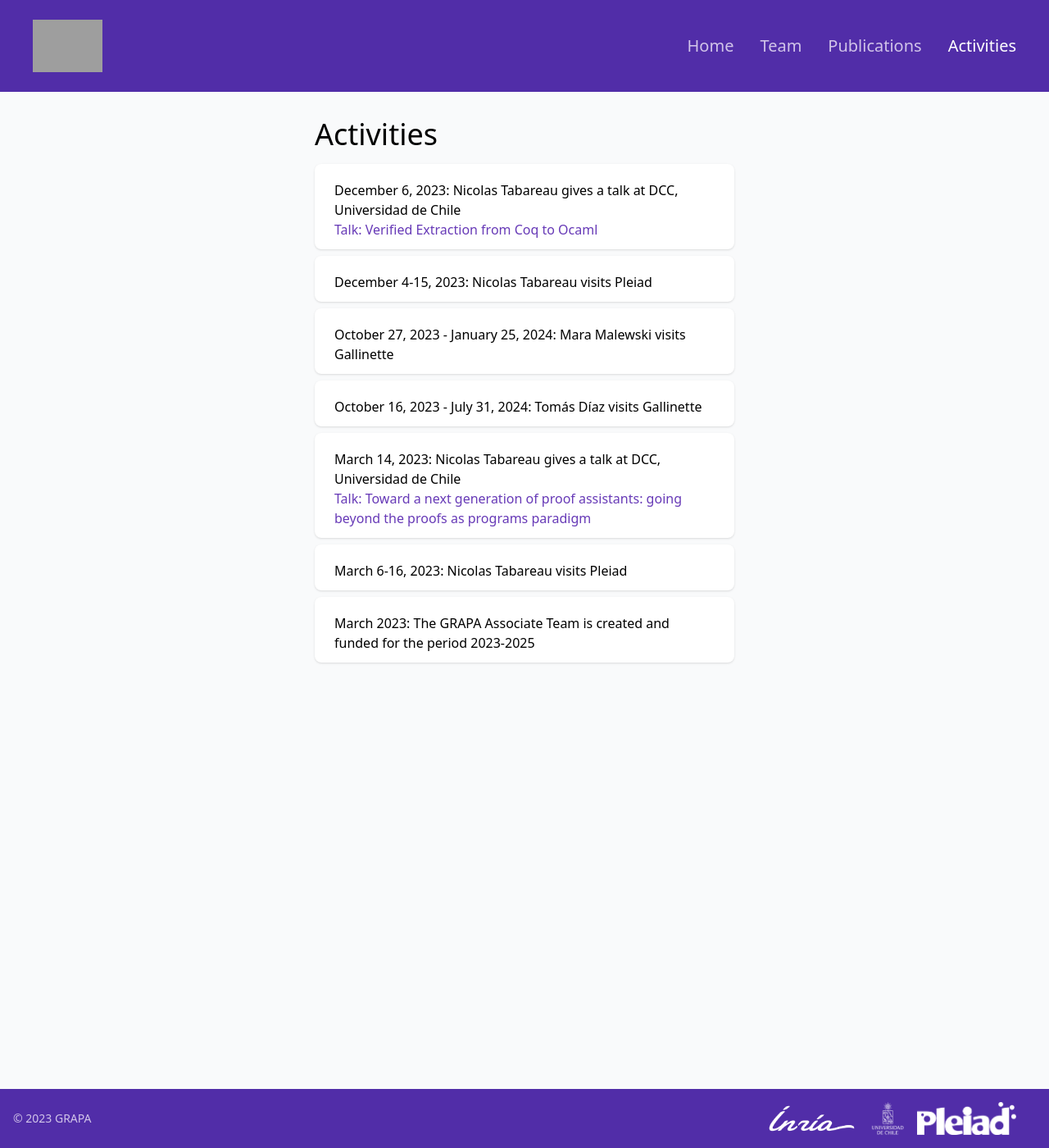
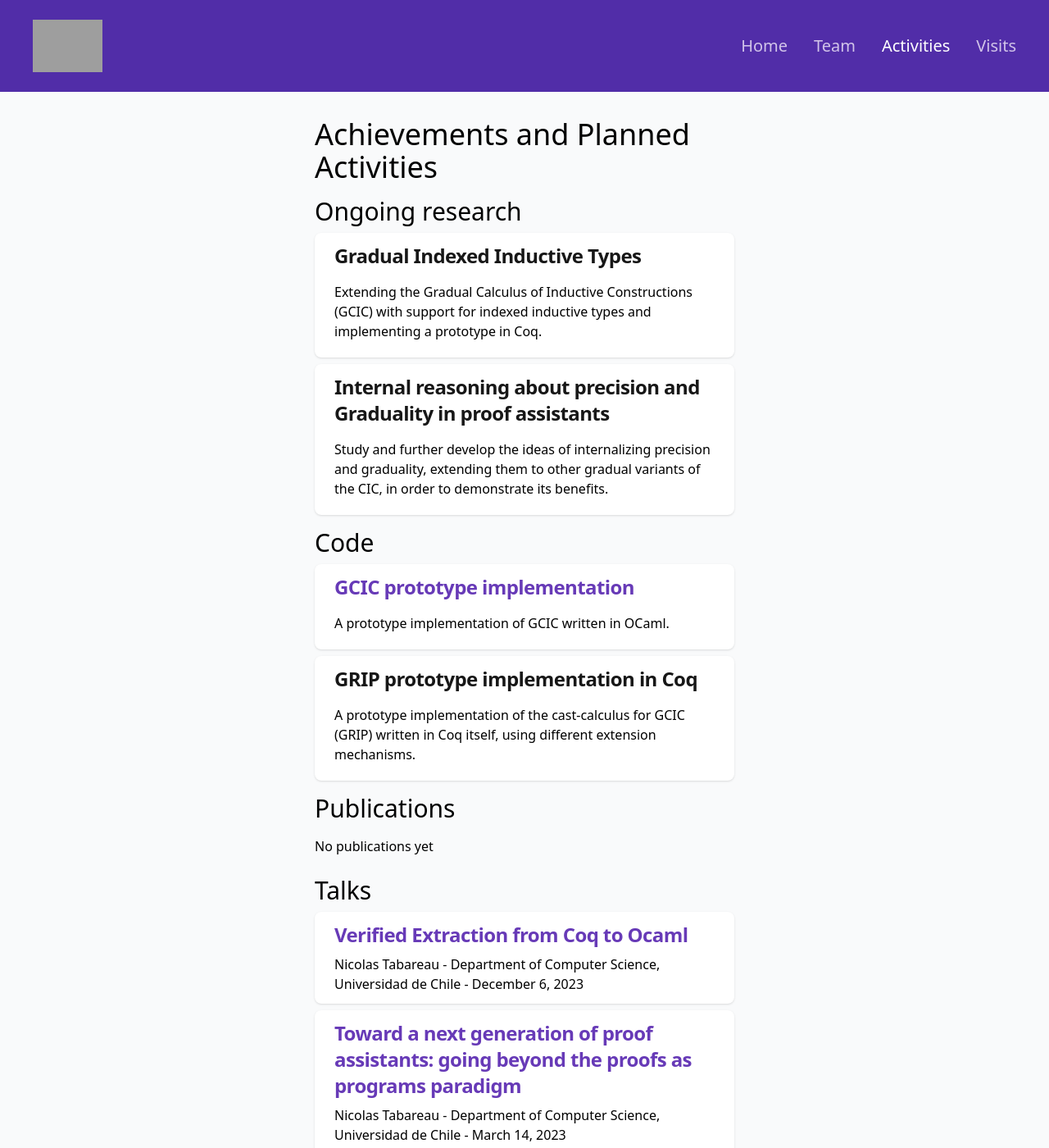
Before and after one commit to pleiad/grapa-website, a Jekyll site: the page built from activities.html, in a window 1280 px wide and 1400 px high. Shown: the whole window at 82% size. Built offline with Jekyll 4.4.1, drawn with Linux system fonts in a browser that asks for light colours; nearby versions of some CDN libraries; some web fonts are replaced; some of the changed text lies outside the part shown; grey boxes are pictures that could not be loaded.

Commit message:
Restructure activities and visits plus add more info on activities

```diff
--- a/_config.yml
+++ b/_config.yml
@@ -44,10 +44,10 @@ navigation_header:
   url: /
 - title: Team
   url: /team/
-- title: Publications
-  url: /publications/
 - title: Activities
   url: /activities/
+- title: Visits
+  url: /visits/
 
 # Build settings
 theme: minima
--- a/_data/activities.yml
+++ b/_data/activities.yml
@@ -15,6 +15,10 @@
   date: October 16, 2023 - July 31, 2024
   description:
 
+- title: Éric Tanter visits Gallinette
+  date: June 27, 2023 - August 4, 2023
+  description:
+
 - title: Nicolas Tabareau gives a talk at DCC, Universidad de Chile
   date: March 14, 2023
   description: "Talk: Toward a next generation of proof assistants: going beyond the proofs as programs paradigm"
--- /dev/null
+++ b/_data/visits.yml
@@ -0,0 +1,31 @@
+- title: Nicolas Tabareau visits Pleiad
+  date: December 4-15, 2023
+  description:
+
+- title: Mara Malewski visits Gallinette
+  date: October 27, 2023 - January 25, 2024
+  description:
+
+- title: Tomás Díaz visits Gallinette
+  date: October 16, 2023 - July 31, 2024
+  description:
+
+- title: Koen Jacobs visits Pleiad
+  date: October 16, 2023 - Ongoing
+  description:
+
+- title: Éric Tanter visits Gallinette
+  date: June 27, 2023 - August 4, 2023
+  description:
+
+- title: Koen Jacobs visits Gallinette
+  date: June 19, 2023 - October 13, 2023
+  description:
+
+- title: Nicolas Tabareau visits Pleiad
+  date: March 6-16, 2023
+  description:
+
+- title: Koen Jacobs visits Pleiad
+  date: January 24, 2023 - June 16, 2023
+  description:
--- a/activities.html
+++ b/activities.html
@@ -1,8 +1,122 @@
 ---
 layout: default
+publication_limit: 100
 ---
 
-<main class="">
-  <h1 class="mb-4">Activities</h1>
-  {% include activity-list.html %}
+{% assign pub_size = site.data.publications.size | size %}
+<main class="flex flex-col space-y-8">
+    <section class="flex flex-col">
+      <h1 class="mb-4">Achievements and Planned Activities</h1>
+      <section class="mb-4">
+        <h2 class="mb-2">Ongoing research</h2>
+        <ul class="flex flex-col space-y-2">
+          <li class="py-3 px-6 bg-white rounded-lg shadow hover:bg-gray-100">
+            <div class="flex justify-between">
+              <h5
+                class="mb-2 text-2xl font-bold tracking-tight {{site.palette.text.dark}}"
+              >
+                Gradual Indexed Inductive Types
+              </h5>
+            </div>
+            <div class="flex flex-col">
+              <p>
+                Extending the Gradual Calculus of Inductive Constructions (GCIC) with support for indexed inductive types and implementing a prototype in Coq.
+              </p>
+            </div>
+          </li>
+          <li class="py-3 px-6 bg-white rounded-lg shadow hover:bg-gray-100">
+            <div class="flex justify-between">
+              <h5
+                class="mb-2 text-2xl font-bold tracking-tight {{site.palette.text.dark}}"
+              >
+                Internal reasoning about precision and Graduality in proof assistants
+              </h5>
+            </div>
+            <div class="flex flex-col">
+              <p>
+                Study and further develop the ideas of internalizing precision and graduality, extending them to other gradual variants of the CIC, in order to demonstrate its benefits.
+              </p>
+            </div>
+          </li>
+        </ul>
+      </section>
+      <section class="mb-4">
+        <h2 class="mb-2">Code</h2>
+        <ul class="flex flex-col space-y-2">
+          <li class="py-3 px-6 bg-white rounded-lg shadow hover:bg-gray-100">
+            <div class="flex justify-between">
+              <h5
+                class="mb-2 text-2xl font-bold tracking-tight {{site.palette.text.dark}}"
+              >
+                <a href="https://github.com/pleiad/GCIC-ML">GCIC prototype implementation</a>
+              </h5>
+            </div>
+            <div class="flex flex-col">
+              <p>
+                A prototype implementation of GCIC written in OCaml.
+              </p>
+            </div>
+          </li>
+          <li class="py-3 px-6 bg-white rounded-lg shadow hover:bg-gray-100">
+            <div class="flex justify-between">
+              <h5
+                class="mb-2 text-2xl font-bold tracking-tight {{site.palette.text.dark}}"
+              >
+                GRIP prototype implementation in Coq
+              </h5>
+            </div>
+            <div class="flex flex-col">
+              <p>
+                A prototype implementation of the cast-calculus for GCIC (GRIP) written in Coq itself, using different extension mechanisms.
+              </p>
+            </div>
+          </li>
+        </ul>
+      </section>
+
+      <section class="mb-4">
+        <h2 class="mb-2">Publications</h2>
+        {% if pub_size == 0 %}
+        <p>No publications yet</p>
+        {% else %}
+        {% include publication-list.html src=site.data.publications %}
+        {% endif %}
+      </section>
+      <section class="mb-4">
+        <h2 class="mb-2">Talks</h2>
+        <ul class="flex flex-col space-y-2">
+          <li class="py-3 px-6 bg-white rounded-lg shadow hover:bg-gray-100">
+            <div class="flex justify-between">
+              <h5
+                class="mb-2 text-2xl font-bold tracking-tight {{site.palette.text.dark}}"
+              >
+                <a href="https://comunicaciones.dcc.uchile.cl/events/312-charla-verified-extraction-from-coq-to-ocaml/">Verified Extraction from Coq to Ocaml</a>
+              </h5>
+            </div>
+            <div class="flex flex-col">
+              Nicolas Tabareau - Department of Computer Science, Universidad de Chile - December 6, 2023
+            </div>
+          </li>
+          <li class="py-3 px-6 bg-white rounded-lg shadow hover:bg-gray-100">
+            <div class="flex justify-between">
+              <h5
+                class="mb-2 text-2xl font-bold tracking-tight {{site.palette.text.dark}}"
+              >
+              <a href="https://comunicaciones.dcc.uchile.cl/events/289-charla-toward-a-next-generation-of-proof-assistants-going-beyond-the-proofs-as-programs-paradigm/">
+                Toward a next generation of proof assistants: going beyond the proofs as programs paradigm
+              </a>
+              </h5>
+            </div>
+            <div class="flex flex-col">
+              Nicolas Tabareau - Department of Computer Science, Universidad de Chile - March 14, 2023
+            </div>
+          </li>
+        </ul>
+      </section>
+    </section>
+
+    <section>
+      <h1 class="mb-4">Prior related joint work</h1>
+      {% include publication-list.html src=site.data.previous_publications %}
+    </section>
 </main>
```
Also changed, not shown: _includes/news-list.html (+10 -0 lines), _includes/visit-list.html (added, +21 -0 lines), visits.html (added, +8 -0 lines).
